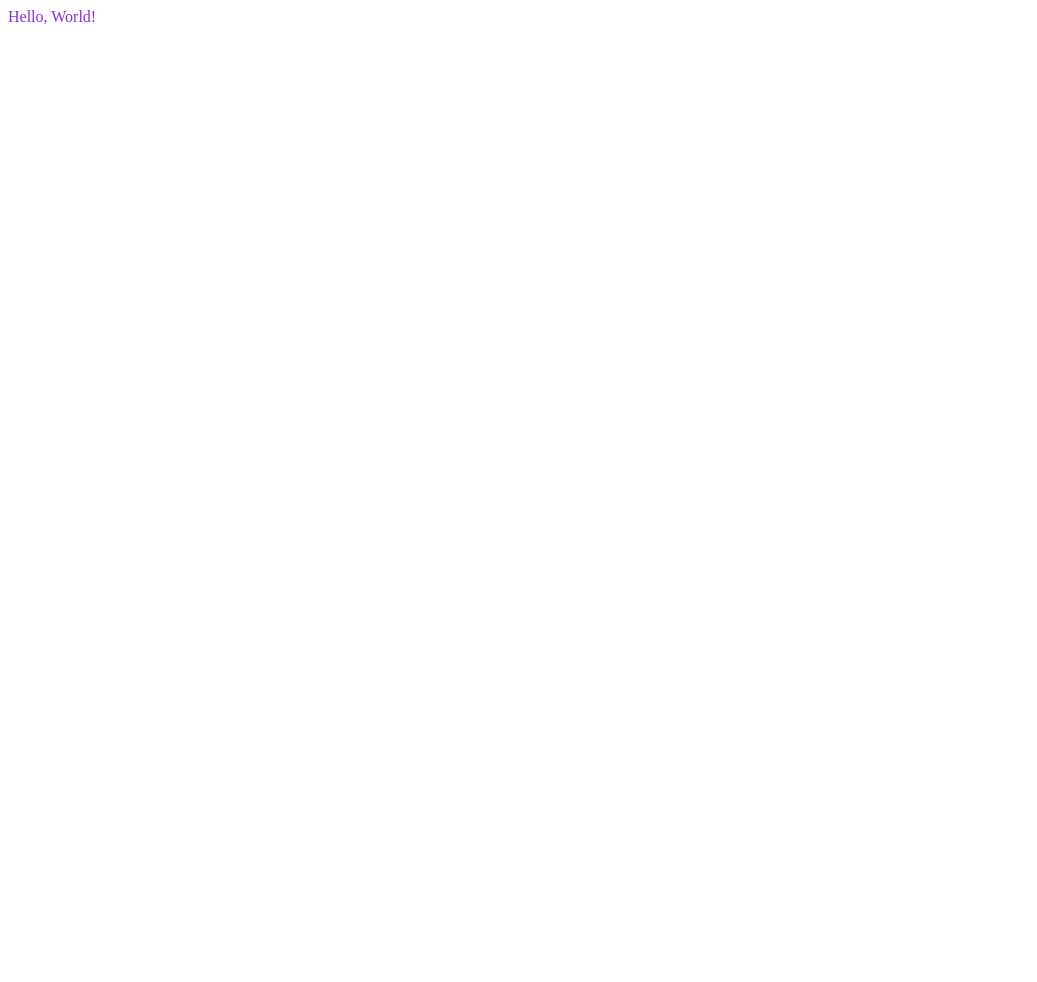
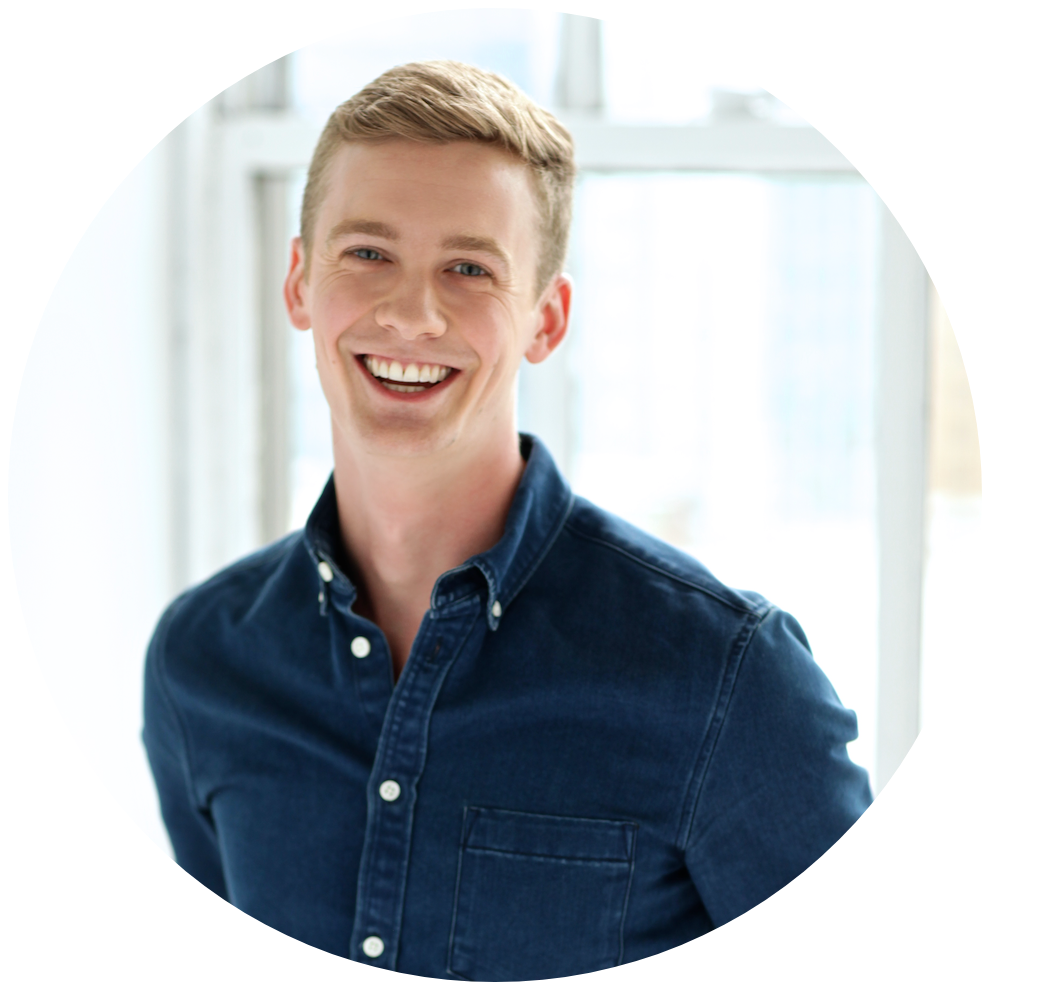
Before and after one commit to logansuth/portfolio, a React app: page / in a window 1280 px wide. Shown: the whole page, without its empty margins (0-1037 px from the left). Before the commit the page ends 800 px from the top, so only its background shows below. Built offline with nearby package versions, Linux system fonts and the light colour scheme.

Commit message:
feat: connect header component and add image

```diff
--- /dev/null
+++ b/app/components/Header.js
@@ -0,0 +1,5 @@
+import React from 'react';
+
+export const Header = (props) => {
+  return <img src="images/circle-cropped.png" />;
+};
--- /dev/null
+++ b/app/components/index.js
@@ -0,0 +1 @@
+export { Header } from './Header';
--- a/app/main.js
+++ b/app/main.js
@@ -1,13 +1,14 @@
 import React from 'react';
 import { render } from 'react-dom';
 import { Provider } from 'react-redux';
+import { Header } from './components';
 
 import store from './store';
 import '../public/style.css';
 
 render(
   <Provider store={store}>
-    <div>Hello, World!</div>
+    <Header />
   </Provider>,
   document.getElementById('app')
 );
--- a/public/index.html
+++ b/public/index.html
@@ -5,7 +5,7 @@
     <meta name="viewport" content="width=device-width, initial-scale=1" />
     <link rel="stylesheet" href="style.css" />
     <script defer src="/bundle.js"></script>
-    <title>My Boilerplate App!</title>
+    <title>Logan Sutherland</title>
   </head>
   <body>
     <div id="app"></div>
```
Also changed, not shown: public/images/circle-cropped.png (added).
